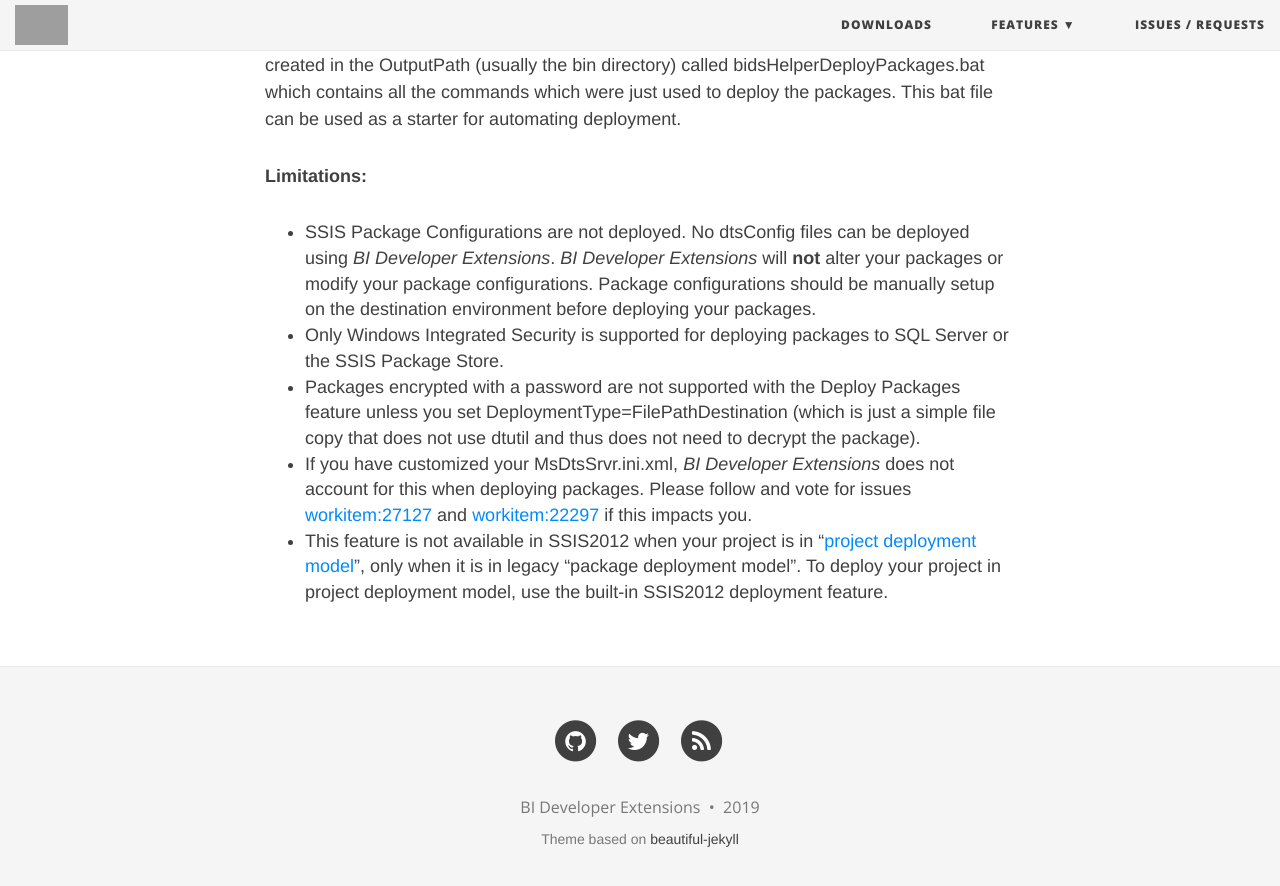
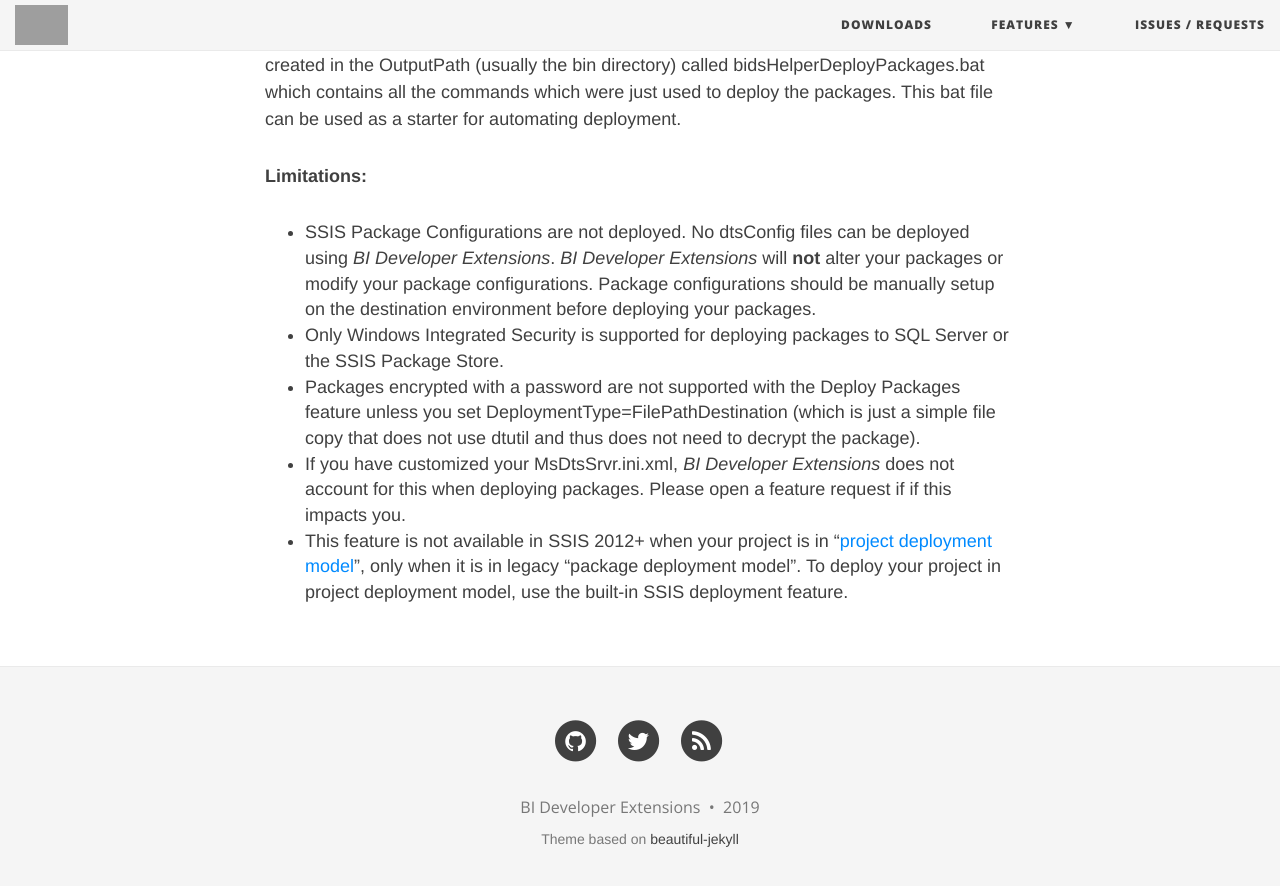
Before and after one commit to BIDeveloperExtensions/bideveloperextensions.github.io, a Jekyll site: the page built from _features/DeploySSISPackages.md, in a window 1280 px wide and 900 px high, scrolled down 2601 px. Shown: the top 886 px of the window. Built offline with Jekyll 4.4.1, drawn with Linux system fonts in a browser that asks for light colours; nearby versions of some CDN libraries; grey boxes are pictures that could not be loaded.

Commit message:
VS2019 updates

```diff
--- a/_features/DeploySSISPackages.md
+++ b/_features/DeploySSISPackages.md
@@ -36,5 +36,5 @@
 * SSIS Package Configurations are not deployed. No dtsConfig files can be deployed using *{{site.title}}*. *{{site.title}}* will **not** alter your packages or modify your package configurations. Package configurations should be manually setup on the destination environment before deploying your packages.
 * Only Windows Integrated Security is supported for deploying packages to SQL Server or the SSIS Package Store.
 * Packages encrypted with a password are not supported with the Deploy Packages feature unless you set DeploymentType=FilePathDestination (which is just a simple file copy that does not use dtutil and thus does not need to decrypt the package).
-* If you have customized your MsDtsSrvr.ini.xml, *{{site.title}}* does not account for this when deploying packages. Please follow and vote for issues [workitem:27127](http://bidshelper.codeplex.com/workitem/27127) and [workitem:22297](http://bidshelper.codeplex.com/workitem/22297) if this impacts you.
-* This feature is not available in SSIS2012 when your project is in "[project deployment model](https://www.mattmasson.com/2012/07/can-i-deploy-a-single-ssis-package-from-my-project-to-the-ssis-catalog/)", only when it is in legacy "package deployment model". To deploy your project in project deployment model, use the built-in SSIS2012 deployment feature.
+* If you have customized your MsDtsSrvr.ini.xml, *{{site.title}}* does not account for this when deploying packages. Please open a feature request if if this impacts you.
+* This feature is not available in SSIS 2012+ when your project is in "[project deployment model](https://www.mattmasson.com/2012/07/can-i-deploy-a-single-ssis-package-from-my-project-to-the-ssis-catalog/)", only when it is in legacy "package deployment model". To deploy your project in project deployment model, use the built-in SSIS deployment feature.
```
Also changed, not shown: _features/AggregationManager.md (+2 -2 lines), _features/Parent-ChildDimensionNaturalizer.md (+1 -1 lines), _features/TabularHideMemberIf.md (+1 -1 lines), downloads.md (+22 -3 lines), _features/InstallingfromtheVisualStudioGallery/Installing from the Visual Studio Gallery_BIDSHelperVSGallery2019.png (added).
